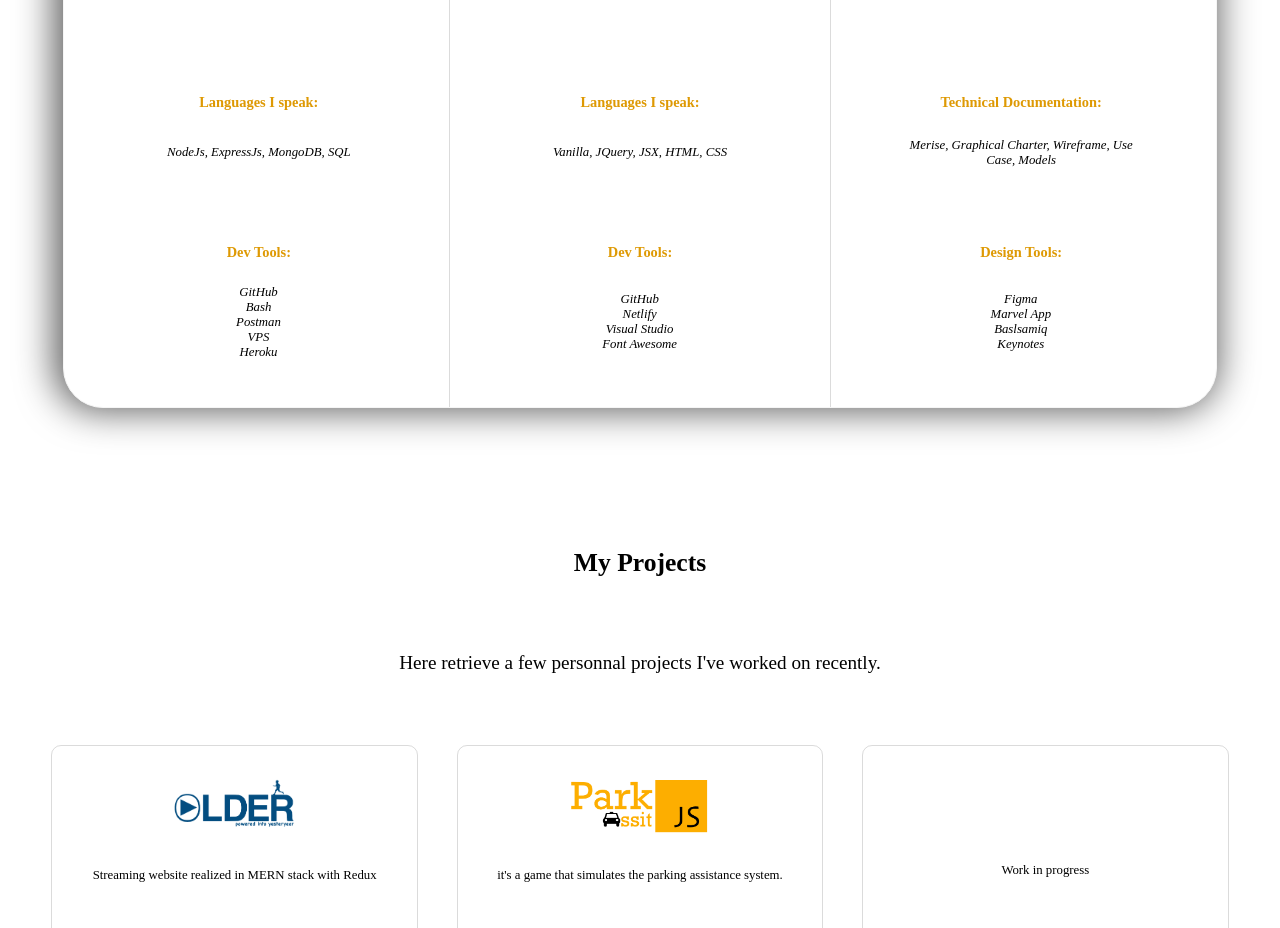
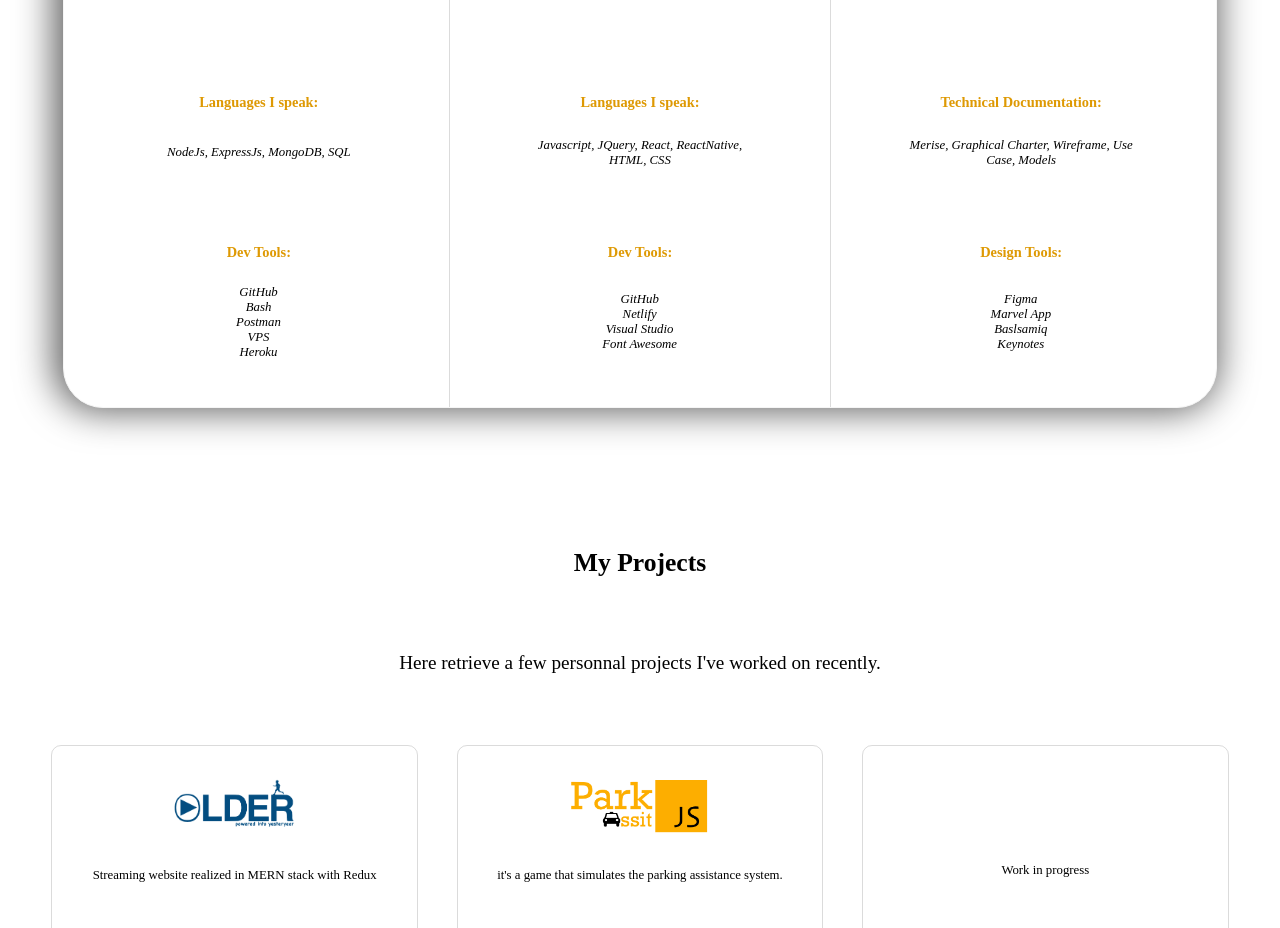
Before and after one commit to sob-user/portfolio_salem, a React (Create React App) app: page / in a window 1280 px wide. Shown: the part 1540-2468 px from the top of the page. Built offline with nearby package versions, Linux system fonts and the light colour scheme; a web font is replaced by a local one.

Commit message:
add new stack

```diff
--- a/src/components/js/MyStack.js
+++ b/src/components/js/MyStack.js
@@ -57,7 +57,7 @@
                             Languages I speak:
                             </div>
                             <div className='StackItem'>
-                            Vanilla, JQuery, JSX, HTML, CSS
+                            Javascript, JQuery, React, ReactNative, HTML, CSS
                             </div>
                         </div>
                         <div className='MyStackTools'>
```
